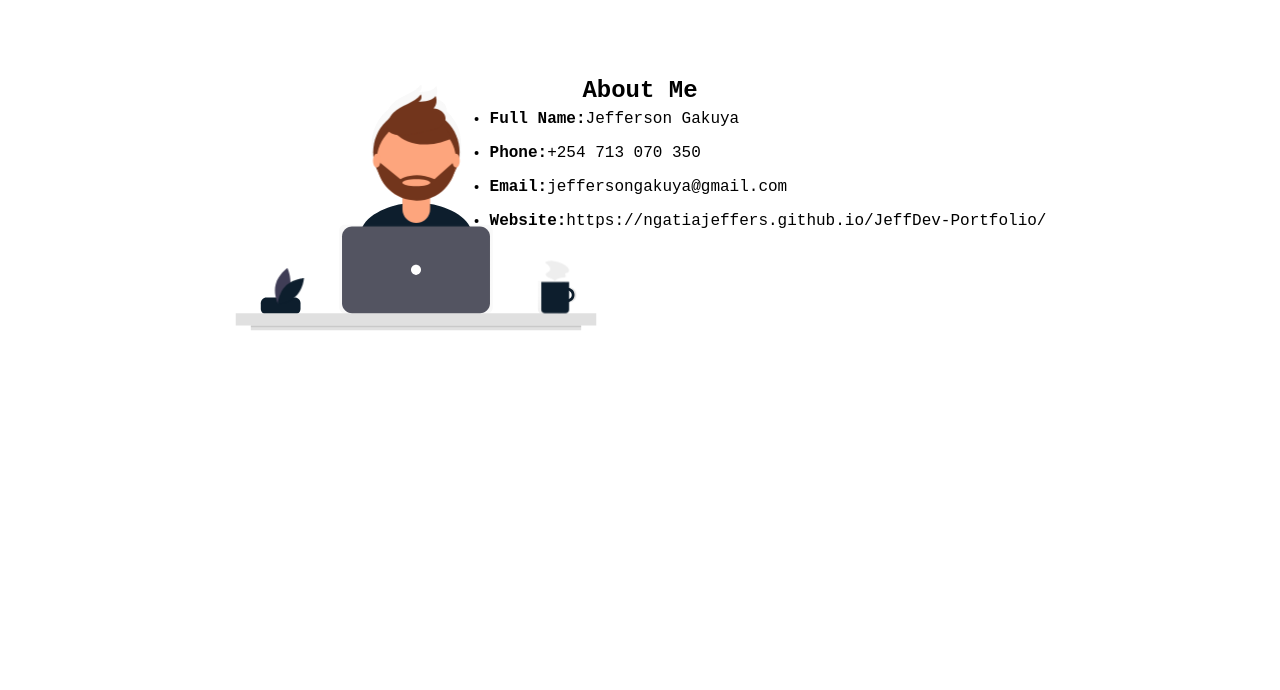
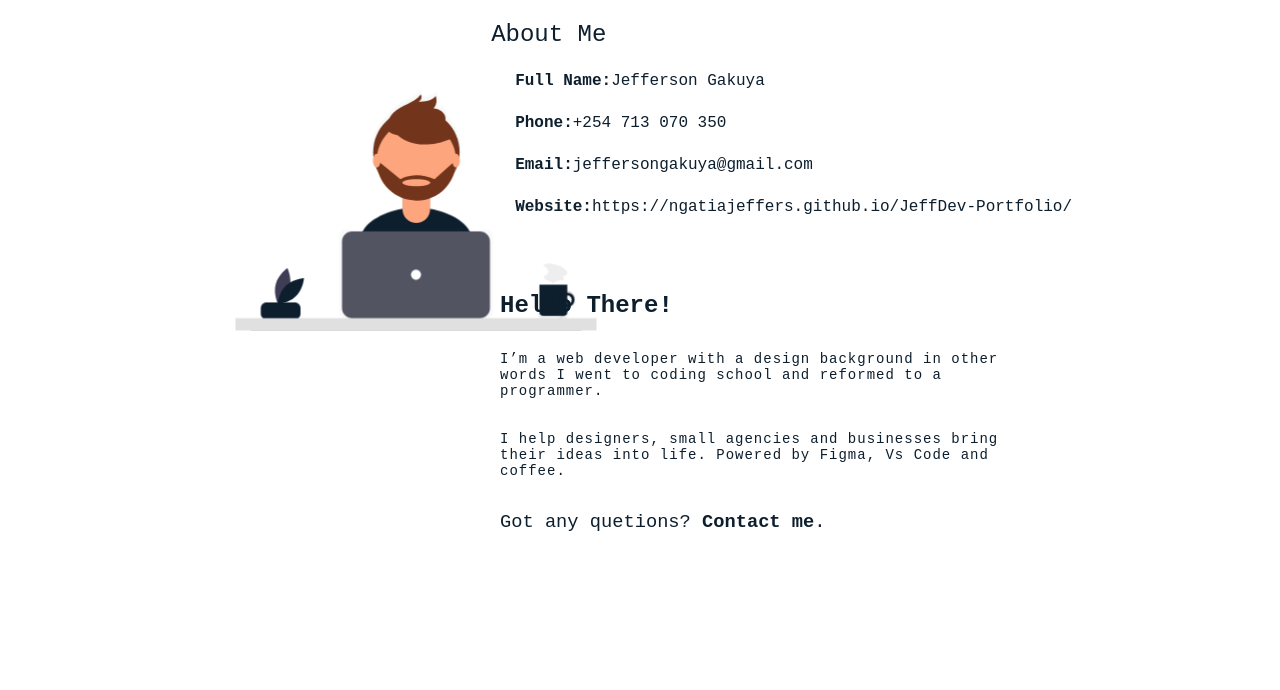
Before and after one commit to NgatiaJeffers/JeffDev-Portfolio, a plain HTML site: page index.html in a window 1280 px wide. Shown: the part 110-800 px from the top of the page. Drawn offline with Linux system fonts and the light colour scheme.

Commit message:
content add

```diff
--- a/css/style.css
+++ b/css/style.css
@@ -13,6 +13,10 @@
 body {
     background-color: white;
 	font-family: '"Inconsolata"',monospace;
+}
+
+h1, h2, h3, h4, h5, h6, p, a {
+    color: #0D1E2D;
 }
 
 
@@ -120,6 +124,7 @@ body {
     margin-right: -50%;
     transform: translate(-50%, -50%);
     margin-left: 3rem;
+    padding: 5px;
 }
 
 .code {
@@ -152,6 +157,13 @@ body {
     transform-box: fill-box;
 }
 
+#Comp-guy {
+    animation: comp 1s ease-in-out infinite alternate;
+    transform-origin: center;
+    transform-box: fill-box;
+
+}
+
 @keyframes head {
     from {
         transform: translateY(0%);
@@ -163,10 +175,10 @@ body {
 
 @keyframes cup {
     from {
-        transform: translateX(0%);
+        transform: translateY(0%);
     }
     to {
-        transform: translateX(5%);
+        transform: translateY(5%);
     }
 }
 
@@ -179,35 +191,68 @@ body {
     }
 }
 
+@keyframes comp {
+    from {
+        transform: translateY(0%);
+    }
+    to {
+        transform: translateY(2%);
+    }
+}
 
 /* About-Area Style */
-.about-area h2{
+.about-area {
     position: absolute;
-    top: 25%;
-    left: 50%;
-    margin-right: -50%;
+    top: 30%;
+    left: 62%;
+    margin-right: -40%;
     transform: translate(-50%, -50%);
-    /* margin-left: .1rem; */
+    /* background-color: black;
+    color: white; */
 }
 
 
-.about-area ul{
-    position: absolute;
-    top: 35%;
-    left: 60%;
-    margin-right: -40%;
-    transform: translate(-50%, -50%);
-    /* margin-left: .1rem; */
+.title {
+    font-weight: normal;
+    font-size: 24px;
 }
 
+
 .info li{
-    margin: 1em;
+    margin: 1.5em;
+    list-style: none;
 }
 
 .first-block {
     font-weight: bold;
+    color: #0D1E2D;
 }
 
-.about-area ul li a {
-    text-decoration: none;
+
+.content {
+    position: absolute;
+    top: 65%;
+    left: 60%;
+    margin-right: -40%;
+    transform: translate(-50%, -50%);
+    width: 600px;
+    height: 300px;
 }
+
+.content h2, p, h3 {
+    margin: 2rem;
+}
+
+.title2 {
+    font-weight: 600;
+    font-size: 24px;
+}
+
+.content p {
+    font-size: 14px;
+    letter-spacing: 1px;
+}
+
+.got {
+    font-weight: normal;
+}
--- a/index.html
+++ b/index.html
@@ -122,6 +122,21 @@
         </ul>
     </div>
 
+    <div class="content">
+        <h2 class="title2">Hello There!</h2>
+        <P>
+            I’m a web developer with a design background in other words
+            I went to coding school and reformed to a programmer.
+        </P>
+        <P>
+            I help designers, small agencies and businesses bring their
+            ideas into life. Powered by Figma, Vs Code and coffee.
+        </P>
+        <h3 class="got">Got any quetions? <strong>Contact me</strong>.</h3>
+    </div>
+
+
+
 
 
 
```
Also changed, not shown: img/logo.png, img/undraw_Designer_by46 1.svg.
